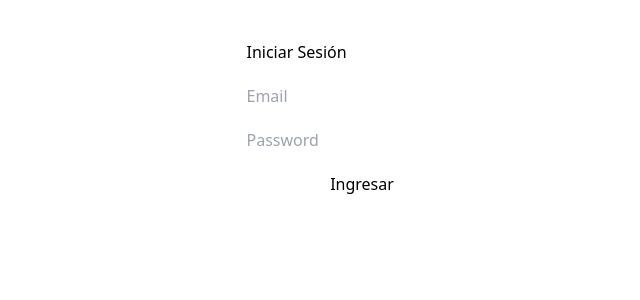
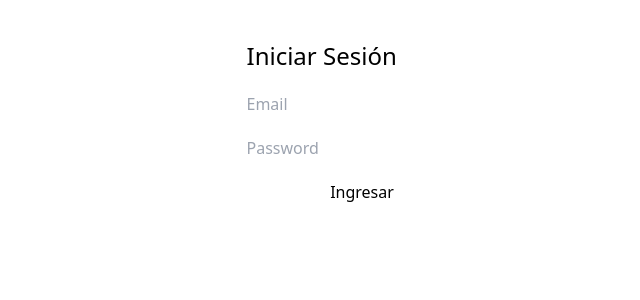
Before and after one commit to JoaquinDeLuca/Challenge, a React (Vite) app: page / in a window 1280 px wide. Shown: the top 300 px of the page, without its empty margins (278-918 px from the left). Built offline with nearby package versions, Linux system fonts and the light colour scheme.

Commit message:
add axios-sweetAlert and UseNavigate

```diff
--- a/src/Components/Login.jsx
+++ b/src/Components/Login.jsx
@@ -1,13 +1,67 @@
-
+import axios from "axios";
+import swAlert from '@sweetalert/with-react'
+import { useNavigate } from "react-router-dom";
 
 export default function Login() {
 
+  const navigate = useNavigate();
+
+  const submitHandler = e => {
+    e.preventDefault();
+    const email = e.target.email.value
+    const password = e.target.password.value
+
+    const regexEmail = /^(([^<>()[\]\.,;:\s@\"]+(\.[^<>()[\]\.,;:\s@\"]+)*)|(\".+\"))@(([^<>()[\]\.,;:\s@\"]+\.)+[^<>()[\]\.,;:\s@\"]{2,})$/i;
+
+    if(email === '' || password === ''){
+      swAlert({
+        title: 'No se aceptan campos vacios',
+        text: 'Ingreesa correo y contraseña',
+        icon:'warning'
+      })
+      return;
+    }
+
+    if(email !== '' && !regexEmail.test(email)){
+      swAlert({
+        title: 'Correo invalido',
+        text: 'Ingresa un correo que sea valido',
+        icon:'warning'
+      })
+      return;
+    }
+
+    if( email !== 'challenge@alkemy.org' || password !== 'react'){
+      swAlert({
+        title: 'Credenciales invalidas',
+        text: 'Debe ingresar credenciales correctas para poder ingresar',
+        icon:'warning'
+      })
+      return;
+    }
+
+    axios
+      .post('http://challenge-react.alkemy.org', {email, password})
+      .then(res => {
+        swAlert({
+          title: 'Has ingresado correctamente',
+          icon:'success'
+        }),
+        console.log(res.data)
+        const tokenRecibido = res.data.token
+        localStorage.setItem('token', tokenRecibido)
+        navigate('/listado')
+      })
+  }
+
   return (
     <>
-        <form className="flex flex-col gap-5">
-            <h2>Iniciar Sesión</h2>
-            <input type='Email' name="Email" placeholder="Email" />
-            <input type='Password' name="Password" placeholder="Password" />
+        <form onSubmit={submitHandler} className="flex flex-col gap-5">
+            <h2 className="text-2xl">Iniciar Sesión</h2>
+
+            <input type='text' name="email" placeholder="Email" />
+            <input type='Password' name="password" placeholder="Password" />
+
             <button type="submit">Ingresar</button>
         </form>
     </>
```
